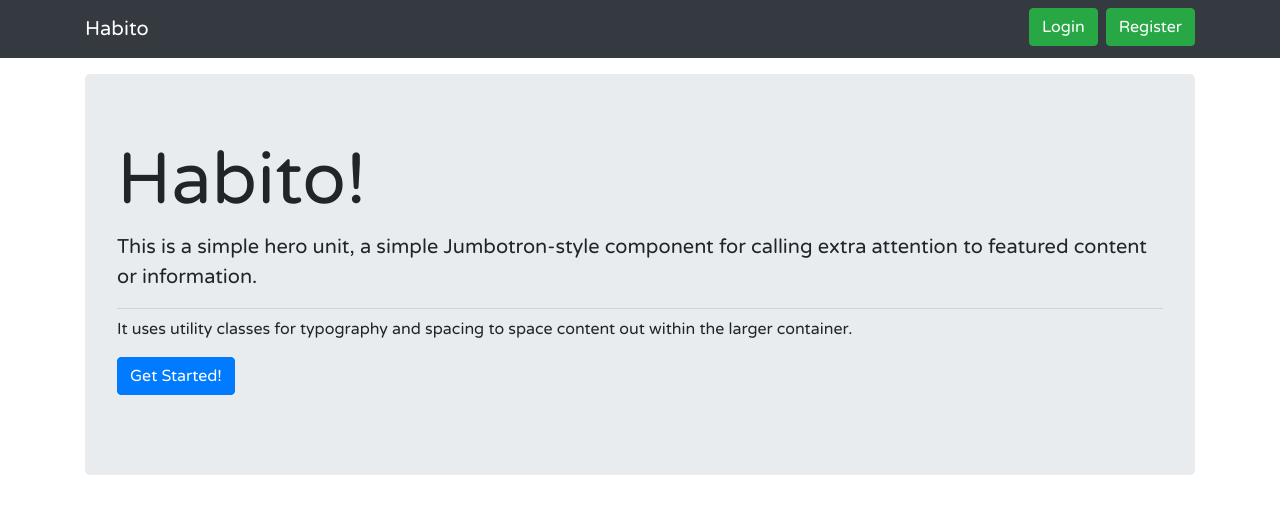
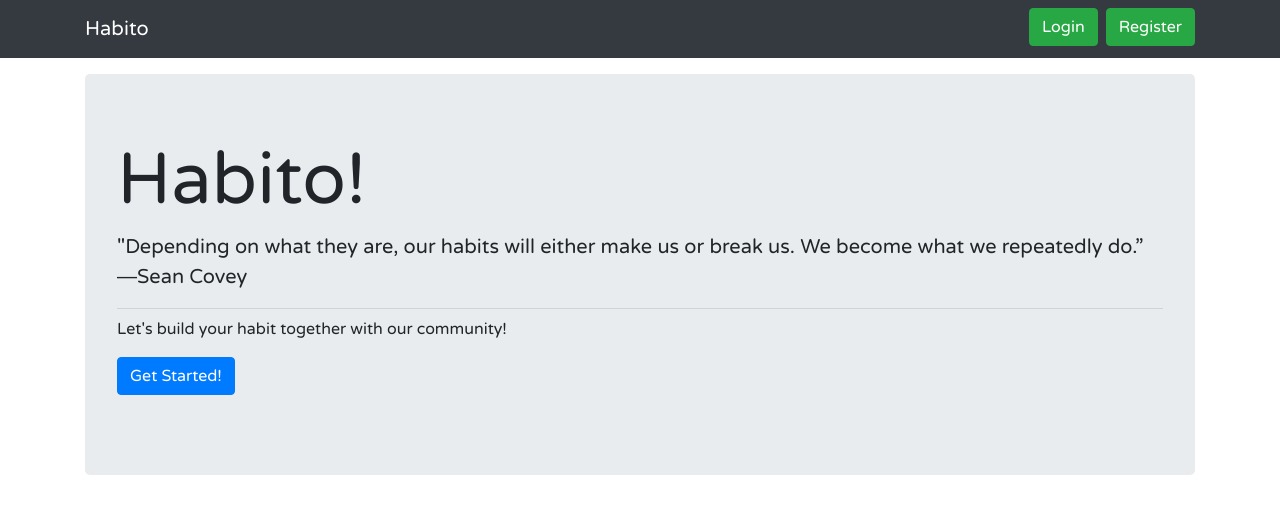
Before and after one commit to aniket321/Habit-Builder, a React (Create React App) app in the folder client/: page / in a window 1280 px wide. Shown: the top 514 px of the page. Built offline with nearby package versions, Linux system fonts and the light colour scheme.

Commit message:
updation in Landing component data

```diff
--- a/client/src/components/Landing.js
+++ b/client/src/components/Landing.js
@@ -7,9 +7,9 @@ const Example = (props) => {
         <div>
             <Jumbotron>
                 <h1 className="display-3">Habito!</h1>
-                <p className="lead">This is a simple hero unit, a simple Jumbotron-style component for calling extra attention to featured content or information.</p>
+                <p className="lead">"Depending on what they are, our habits will either make us or break us. We become what we repeatedly do.” ―Sean Covey</p>
                 <hr className="my-2" />
-                <p>It uses utility classes for typography and spacing to space content out within the larger container.</p>
+                <p>Let's build your habit together with our community!</p>
                 <p className="lead">
                     <Button color="primary" tag={Link} to="/register">Get Started!</Button>
                 </p>
```
